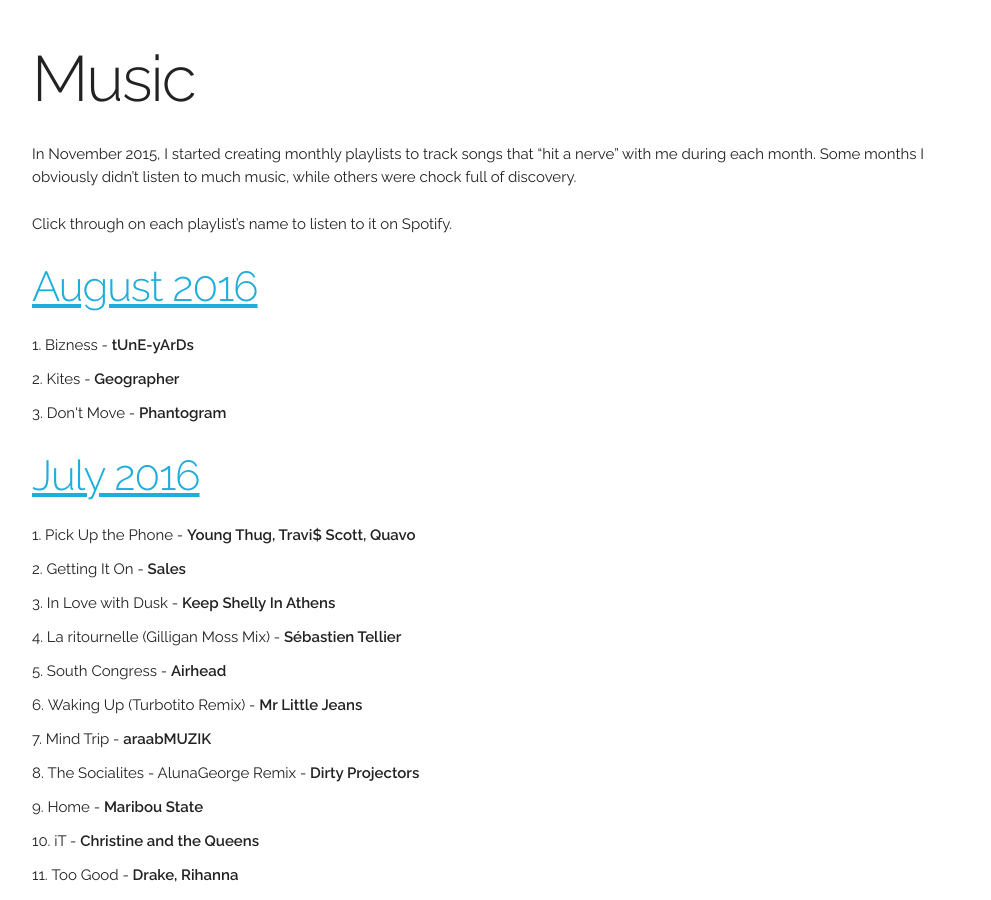
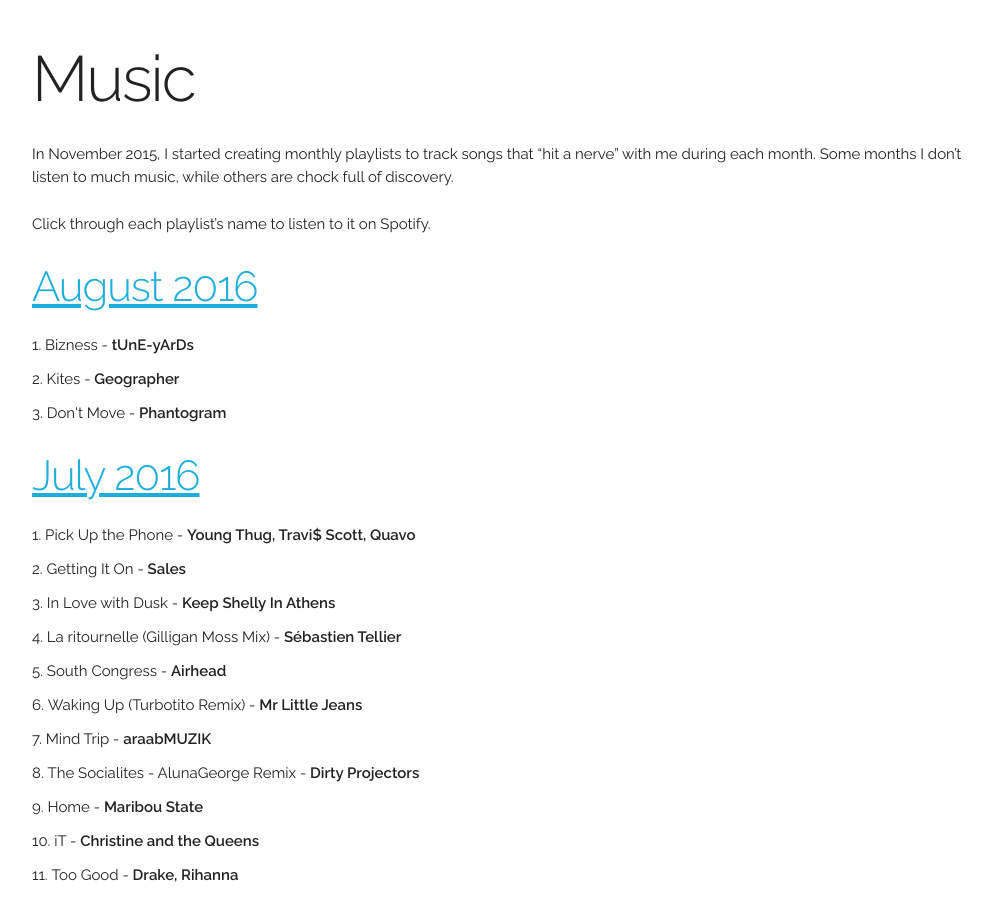
Before and after one commit to irwin-xyz/nate-irwin-xyz, a Jekyll site: the page built from music/index.md, in a window 1280 px wide and 900 px high. Shown: the whole window, without its empty margins (128-1119 px from the left). Built offline with Jekyll 4.4.1, drawn with Linux system fonts in a browser that asks for light colours.

Commit message:
Wording tweak

```diff
--- a/music/index.md
+++ b/music/index.md
@@ -6,9 +6,9 @@
 
 # Music
 
-In November 2015, I started creating monthly playlists to track songs that "hit a nerve" with me during each month. Some months I obviously didn't listen to much music, while others were chock full of discovery.
+In November 2015, I started creating monthly playlists to track songs that "hit a nerve" with me during each month. Some months I don't listen to much music, while others are chock full of discovery.
 
-Click through on each playlist's name to listen to it on Spotify.
+Click through each playlist's name to listen to it on Spotify.
 
 {% for playlist in site.data.playlists %}
 <h2><a href="{{ playlist.external_urls.spotify }}">{{ playlist.name }}</a></h2>
```
